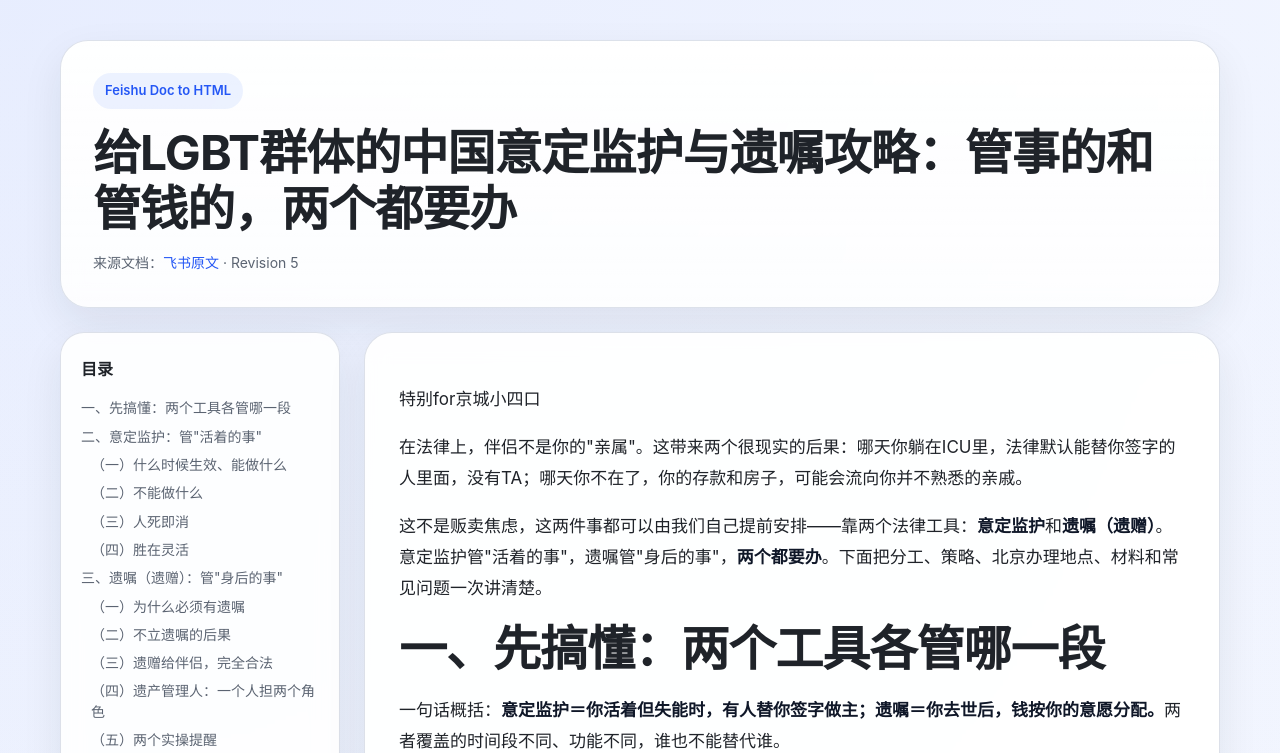
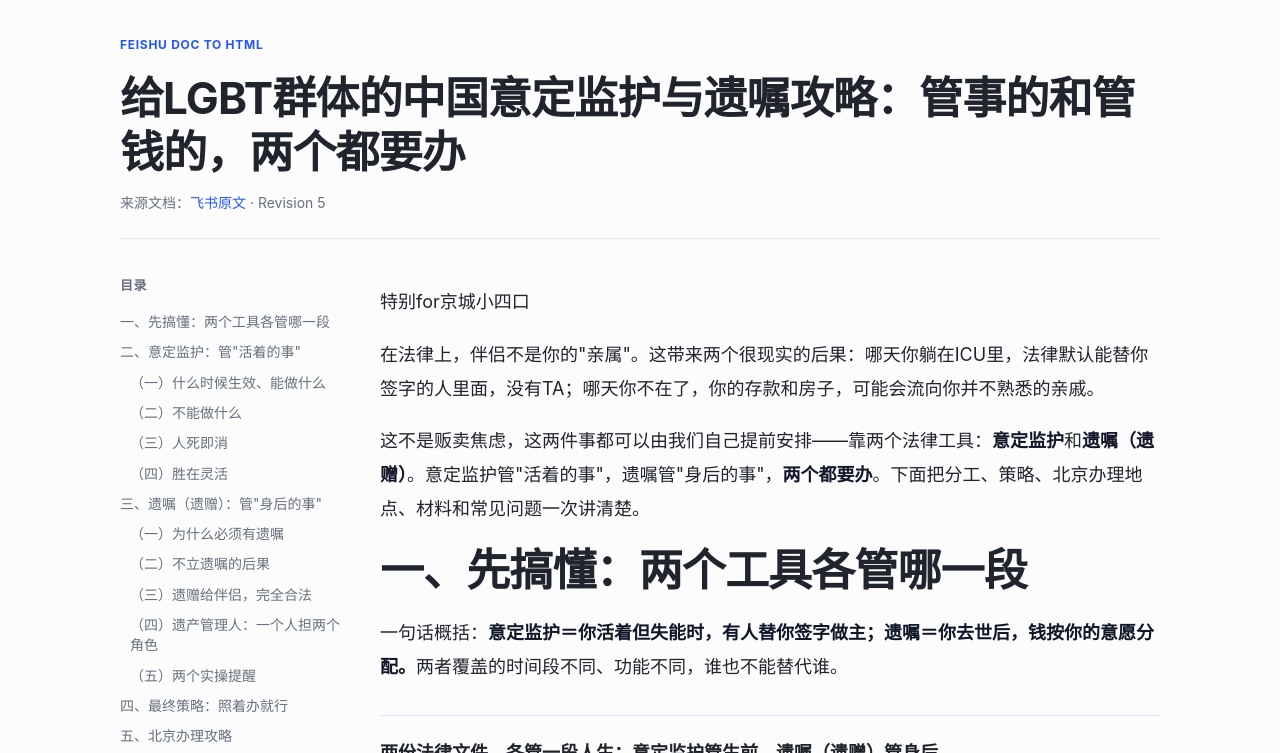
Before and after one commit to AnsonPermanent/lgbt-guardianship-will-guide-site, a plain HTML site: page index.html in a window 1280 px wide. Shown: the top 753 px of the page. Drawn offline with Linux system fonts and the light colour scheme.

Commit message:
Refine article-style presentation

```diff
--- a/index.html
+++ b/index.html
@@ -7,14 +7,14 @@
   <meta name="description" content="把飞书文档转成适合 GitHub Pages 发布的静态长文页。">
   <style>
     :root {
-      --bg: #f5f7fb;
-      --panel: rgba(255, 255, 255, 0.9);
-      --text: #1f2329;
-      --muted: #5b6472;
-      --line: #d9dee8;
+      --bg: #fcfcfd;
+      --panel: #ffffff;
+      --text: #20242c;
+      --muted: #67707d;
+      --line: #e4e8ef;
       --accent: #2457f5;
       --accent-soft: rgba(36, 87, 245, 0.08);
-      --shadow: 0 16px 40px rgba(31, 35, 41, 0.08);
+      --shadow: none;
     }
 
     * { box-sizing: border-box; }
@@ -25,10 +25,8 @@
       margin: 0;
       font-family: -apple-system, BlinkMacSystemFont, "PingFang SC", "Segoe UI", sans-serif;
       color: var(--text);
-      background:
-        radial-gradient(circle at top left, rgba(36, 87, 245, 0.08), transparent 28%),
-        linear-gradient(180deg, #f8faff 0%, var(--bg) 100%);
-      line-height: 1.82;
+      background: var(--bg);
+      line-height: 1.9;
       overflow-x: hidden;
     }
 
@@ -36,37 +34,30 @@
     a:hover { text-decoration: underline; }
 
     .shell {
-      width: min(1160px, calc(100vw - 32px));
+      width: min(1040px, calc(100vw - 32px));
       margin: 0 auto;
-      padding: 40px 0 64px;
+      padding: 28px 0 72px;
     }
 
     .hero {
-      background: linear-gradient(180deg, rgba(255,255,255,0.96), rgba(255,255,255,0.88));
-      border: 1px solid rgba(217, 222, 232, 0.9);
-      border-radius: 28px;
-      box-shadow: var(--shadow);
-      padding: 32px;
-      margin-bottom: 24px;
-      backdrop-filter: blur(10px);
+      padding: 0 0 22px;
+      margin-bottom: 28px;
+      border-bottom: 1px solid var(--line);
     }
 
     .eyebrow {
-      display: inline-flex;
-      align-items: center;
-      gap: 8px;
-      padding: 6px 12px;
-      border-radius: 999px;
-      background: var(--accent-soft);
+      display: inline-block;
       color: var(--accent);
-      font-size: 13px;
-      font-weight: 600;
+      font-size: 12px;
+      font-weight: 700;
+      letter-spacing: 0.06em;
+      text-transform: uppercase;
     }
 
     h1 {
-      margin: 16px 0 12px;
-      font-size: clamp(30px, 5vw, 48px);
-      line-height: 1.18;
+      margin: 14px 0 10px;
+      font-size: clamp(30px, 4.6vw, 44px);
+      line-height: 1.22;
       letter-spacing: -0.02em;
     }
 
@@ -77,25 +68,23 @@
 
     .layout {
       display: grid;
-      grid-template-columns: 280px minmax(0, 1fr);
-      gap: 24px;
+      grid-template-columns: 220px minmax(0, 1fr);
+      gap: 40px;
       align-items: start;
     }
 
     .toc {
       position: sticky;
       top: 20px;
-      background: var(--panel);
-      border: 1px solid rgba(217, 222, 232, 0.92);
-      border-radius: 24px;
-      box-shadow: var(--shadow);
-      padding: 22px 20px;
-      backdrop-filter: blur(12px);
+      padding-top: 6px;
     }
 
     .toc h2 {
       margin: 0 0 14px;
-      font-size: 16px;
+      font-size: 13px;
+      color: var(--muted);
+      letter-spacing: 0.04em;
+      text-transform: uppercase;
     }
 
     .toc ul {
@@ -103,7 +92,7 @@
       padding: 0;
       margin: 0;
       display: grid;
-      gap: 8px;
+      gap: 10px;
     }
 
     .toc li { margin: 0; }
@@ -117,25 +106,21 @@
     }
 
     .article {
-      background: rgba(255, 255, 255, 0.94);
-      border: 1px solid rgba(217, 222, 232, 0.92);
-      border-radius: 28px;
-      box-shadow: var(--shadow);
-      padding: 34px;
-      backdrop-filter: blur(12px);
+      background: transparent;
+      padding: 0;
     }
 
     .article h2,
     .article h3,
     .article h4 {
-      margin: 2.2em 0 0.8em;
+      margin: 2.3em 0 0.75em;
       line-height: 1.35;
     }
 
-    .article h2 { font-size: 28px; }
+    .article h2 { font-size: 30px; }
     .article h3 { font-size: 22px; }
     .article h4 { font-size: 18px; }
-    .article p { margin: 1em 0; font-size: 17px; }
+    .article p { margin: 1em 0; font-size: 18px; }
     .article strong { font-weight: 700; color: #0f1728; }
     .meta,
     .article p,
@@ -155,13 +140,13 @@
     .article ol {
       margin: 1em 0;
       padding-left: 1.4em;
-      font-size: 17px;
+      font-size: 18px;
     }
 
     .article li + li { margin-top: 0.45em; }
 
     .table-wrap {
-      margin: 22px 0;
+      margin: 28px 0;
       max-width: 100%;
       overflow: hidden;
       border-top: 1px solid var(--line);
@@ -172,12 +157,12 @@
       width: 100%;
       border-collapse: collapse;
       min-width: 0;
-      background: white;
+      background: transparent;
     }
 
     th,
     td {
-      padding: 14px 16px;
+      padding: 14px 12px;
       border-bottom: 1px solid var(--line);
       text-align: left;
       vertical-align: top;
@@ -185,20 +170,20 @@
     }
 
     th {
-      background: #f7f9fc;
+      background: transparent;
       font-weight: 700;
     }
 
     .inline-embed {
-      margin: 28px 0;
-      padding: 10px 0 4px;
+      margin: 30px 0;
+      padding: 18px 0 10px;
       border-top: 1px solid rgba(36, 87, 245, 0.14);
       border-bottom: 1px solid rgba(36, 87, 245, 0.14);
     }
 
     .inline-embed .wrap { width: 100%; max-width: 100%; padding: 0; }
     .inline-embed .title { font-size: 18px; font-weight: 700; color: #1F2329; margin: 6px 0 14px; line-height: 1.45; }
-    .inline-embed .timeline { display: flex; align-items: stretch; gap: 8px; margin: 0 0 18px; }
+    .inline-embed .timeline { display: flex; align-items: stretch; gap: 8px; margin: 0 0 18px; padding-bottom: 4px; }
     .inline-embed .tl-step { flex: 1; text-align: center; position: relative; min-width: 0; }
     .inline-embed .tl-node { display: inline-block; max-width: 100%; background: transparent; border: none; color: #1F2329; border-radius: 0; padding: 0; font-size: 13px; font-weight: 600; white-space: normal; }
     .inline-embed .tl-node.now { color: #646A73; font-weight: 400; }
@@ -206,8 +191,8 @@
     .inline-embed .tl-node.after { color: #646A73; font-weight: 400; }
     .inline-embed .tl-arrow { position: absolute; top: 50%; right: -8px; transform: translateY(-50%); color: #C0CCD6; font-size: 14px; }
     .inline-embed .tl-step:last-child .tl-arrow { display: none; }
-    .inline-embed .cols { display: flex; gap: 12px; align-items: stretch; }
-    .inline-embed .card { flex: 1; border: none; border-left: 2px solid #d8dfeb; border-radius: 0; padding: 0 0 0 14px; background: transparent; }
+    .inline-embed .cols { display: flex; gap: 24px; align-items: stretch; }
+    .inline-embed .card { flex: 1; border: none; border-left: 2px solid #d8dfeb; border-radius: 0; padding: 0 0 0 16px; background: transparent; }
     .inline-embed .card-live { border-left-color: #3D7EAA; }
     .inline-embed .card-after { border-left-color: #8FA8BC; }
     .inline-embed .card-head { display: flex; align-items: baseline; justify-content: space-between; gap: 8px; margin-bottom: 8px; }
@@ -218,7 +203,7 @@
     .inline-embed .row-label { display: table-cell; width: 88px; font-size: 12px; color: #646A73; padding: 5px 8px 5px 0; vertical-align: top; }
     .inline-embed .row-val { display: table-cell; font-size: 13px; color: #1F2329; padding: 5px 0; vertical-align: top; }
     .inline-embed .row-val b { font-weight: 600; }
-    .inline-embed .strategy { margin-top: 18px; padding-top: 12px; border-top: 1px dashed #d9dee8; }
+    .inline-embed .strategy { margin-top: 20px; padding-top: 14px; border-top: 1px dashed #d9dee8; }
     .inline-embed .strategy-title { font-size: 14px; font-weight: 700; color: #8A6116; margin-bottom: 6px; }
     .inline-embed .strategy ol { margin: 0; padding-left: 20px; }
     .inline-embed .strategy li { font-size: 13px; color: #1F2329; margin: 4px 0; }
@@ -235,12 +220,10 @@
       .shell { width: min(100vw - 20px, 1000px); padding-top: 20px; }
       .layout { grid-template-columns: 1fr; }
       .toc { position: static; order: -1; }
-      .hero, .article { padding: 24px; border-radius: 22px; }
     }
 
     @media (max-width: 640px) {
       .shell { width: calc(100vw - 16px); }
-      .hero, .article, .toc { padding: 18px; border-radius: 18px; }
       h1 { font-size: 28px; }
       .article p,
       .article ul,
```
